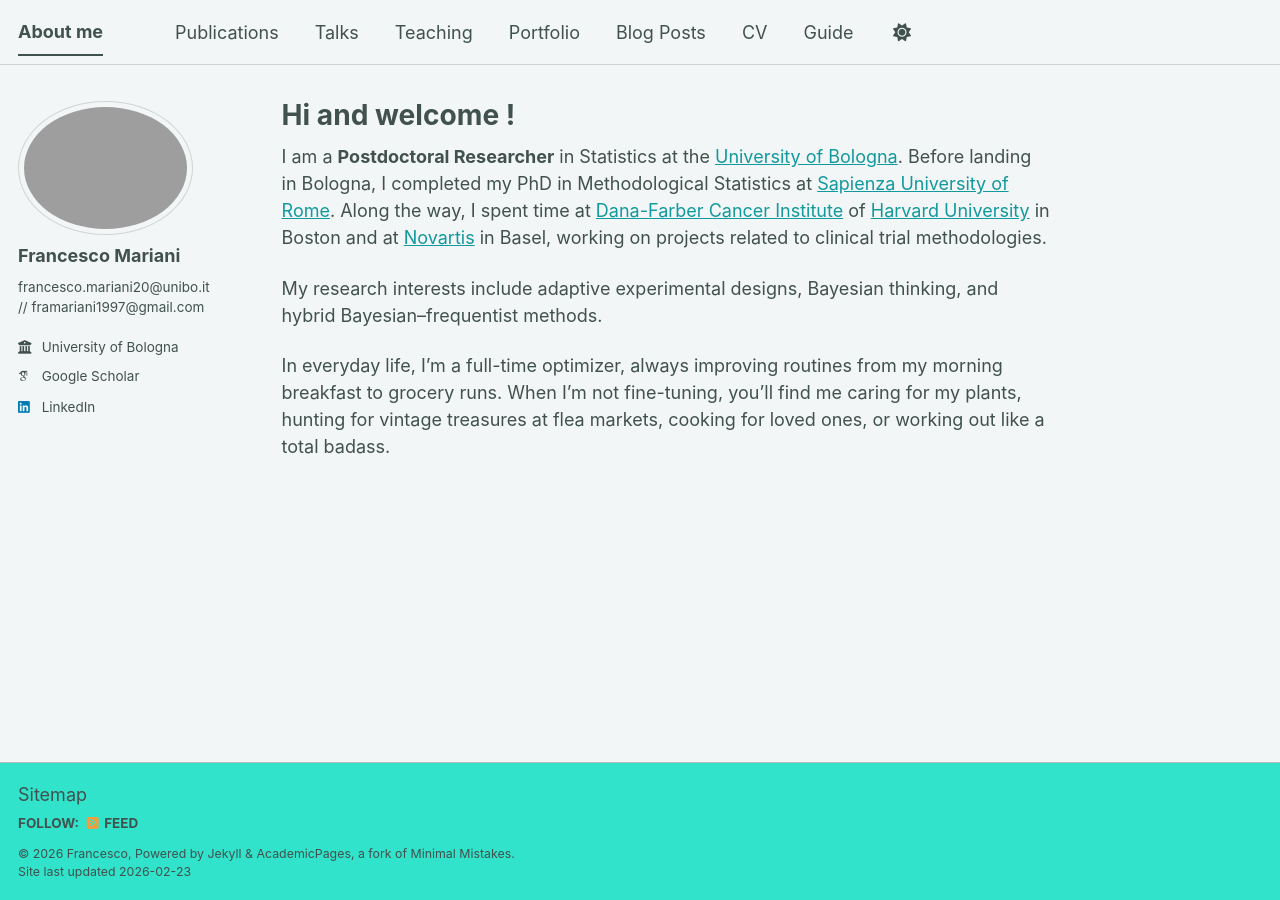
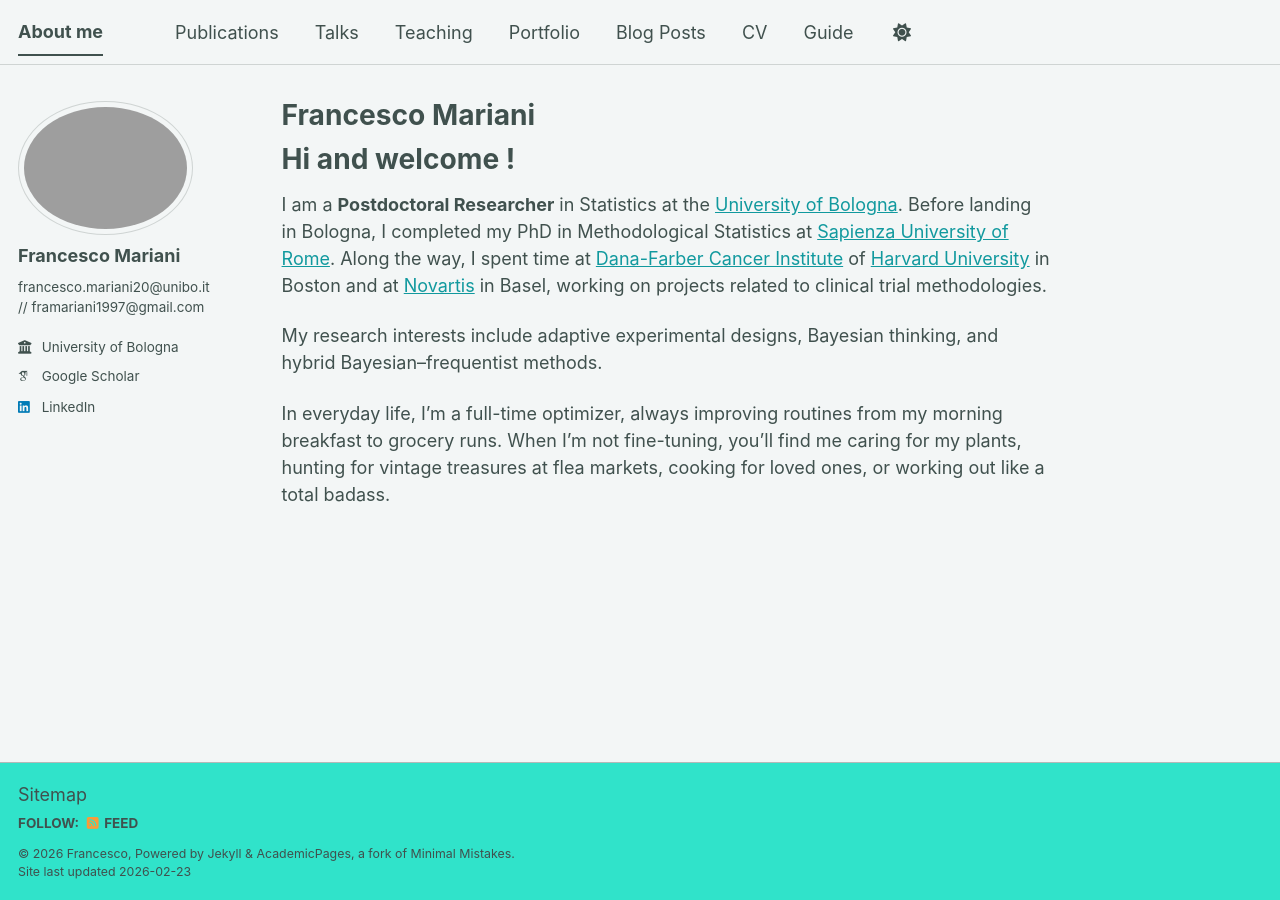
Before and after one commit to framar1997/framar1997.github.io, a Jekyll site: the page built from _pages/about.md, in a window 1280 px wide. Built offline with Jekyll 4.4.1, drawn with Linux system fonts in a browser that asks for light colours; some web fonts are replaced; a script bundle is joined from its source files by our own code; library files that are not in the unit come from our copies.

Commit message:
Update about.md

```diff
--- a/_pages/about.md
+++ b/_pages/about.md
@@ -1,12 +1,15 @@
 ---
 permalink: /
-title: "Hi and welcome !"
+title: "Francesco Mariani"
+hide_title: true
 author_profile: true
 redirect_from:
   - /about/
   - /about.html
 ---
 
+# Hi and welcome !
+
 I am a **Postdoctoral Researcher** in Statistics at the [University of Bologna](https://www.unibo.it/it). Before landing in Bologna, I completed my PhD in Methodological Statistics at [Sapienza University of Rome](https://www.uniroma1.it/it/pagina-strutturale/home). Along the way, I spent time at [Dana-Farber Cancer Institute](https://www.dana-farber.org/) of [Harvard University](https://www.harvard.edu/) in Boston and at [Novartis](https://www.novartis.com/) in Basel, working on projects related to clinical trial methodologies.
 
 My research interests include adaptive experimental designs, Bayesian thinking, and hybrid Bayesian–frequentist methods.
```
